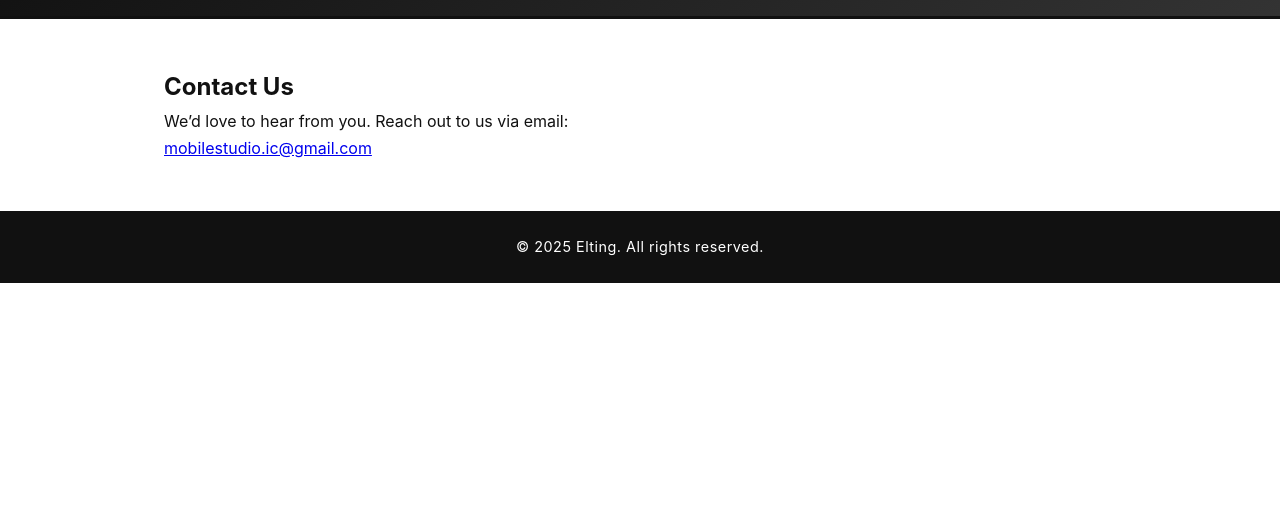
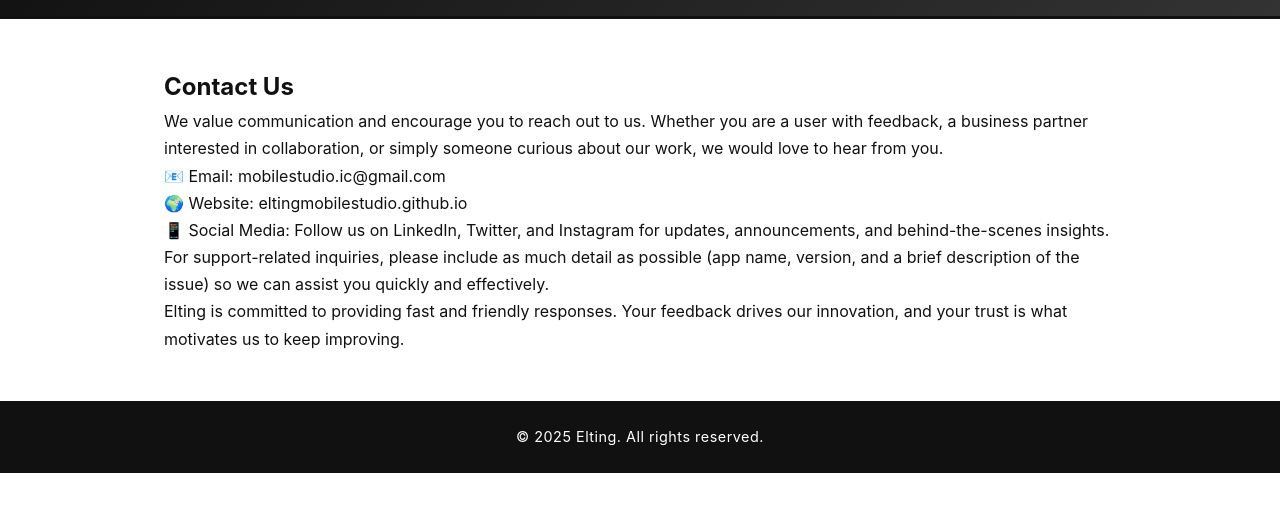
Before and after one commit to EltingMobileStudio/EltingMobileStudio.github.io, a plain HTML site: page contact.html in a window 1280 px wide. Shown: the part 71-582 px from the top of the page. Drawn offline with Linux system fonts and the light colour scheme.

Commit message:
Update contact.html

```diff
--- a/contact.html
+++ b/contact.html
@@ -20,8 +20,16 @@
 
   <main>
     <h2>Contact Us</h2>
-    <p>We’d love to hear from you. Reach out to us via email:</p>
-    <p><a href="mailto:mobilestudio.ic@gmail.com">mobilestudio.ic@gmail.com</a></p>
+    <p>We value communication and encourage you to reach out to us. Whether you are a user with feedback,
+      a business partner interested in collaboration, or simply someone curious about our work, we would
+      love to hear from you.</p>
+    <p>📧 Email: mobilestudio.ic@gmail.com</p>
+    <p>🌍 Website: eltingmobilestudio.github.io</p>
+    <p>📱 Social Media: Follow us on LinkedIn, Twitter, and Instagram for updates, announcements, and behind-the-scenes insights.</p>
+    <p>For support-related inquiries, please include as much detail as possible (app name, version, and a brief
+      description of the issue) so we can assist you quickly and effectively.</p>
+    <p>Elting is committed to providing fast and friendly responses. Your feedback drives our innovation, and your trust
+      is what motivates us to keep improving.</p>
   </main>
 
   <footer>
```
